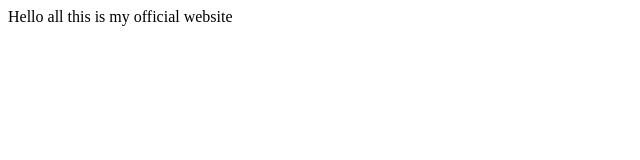
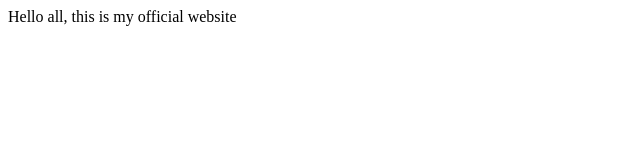
Before and after one commit to hemanthguguloth/MyPortfolioCodeWithHemanth, a plain HTML site: page index.html in a window 1280 px wide. Shown: the full height of the page, 0-640 px from the left. Drawn offline with Linux system fonts and the light colour scheme.

Commit message:
changed website

```diff
--- a/index.html
+++ b/index.html
@@ -4,6 +4,6 @@
         <title> Hemanth's Webpage</title>
     </head>
     <body>
-        Hello all this is my official website
+        Hello all, this is my official website
     </body>
 </html>
```
